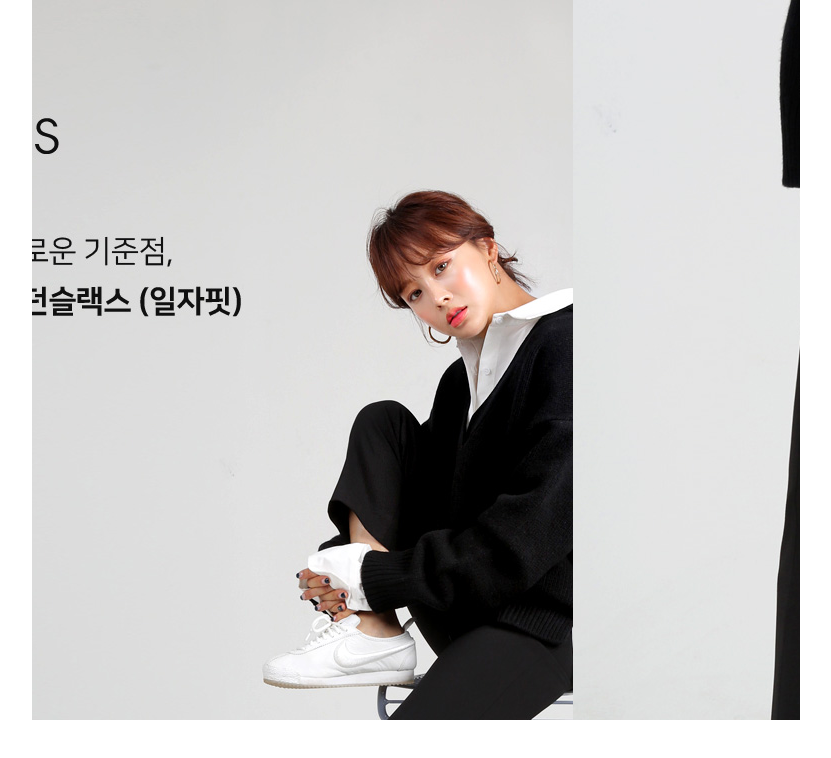
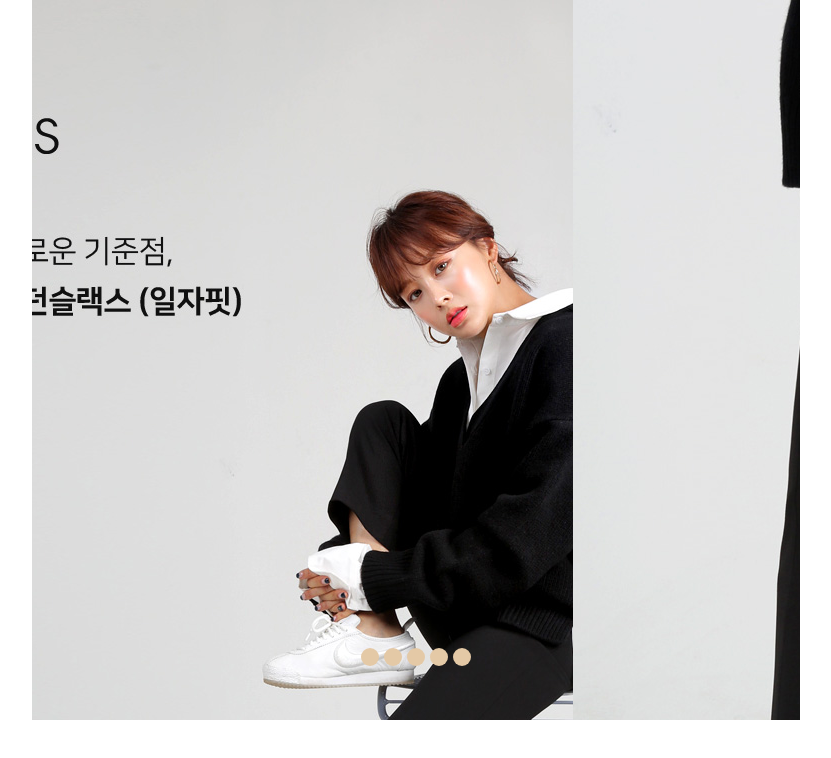
Before and after one commit to KimGenius/lesson, a plain HTML site: page Crystal/2018-03-03/index.html in a window 1280 px wide. Shown: the whole page, without its empty margins (224-1055 px from the left). Drawn offline with Linux system fonts and the light colour scheme.

Commit message:
slide-pointer html, css 작업

```diff
--- a/Crystal/2018-03-03/index.html
+++ b/Crystal/2018-03-03/index.html
@@ -19,11 +19,13 @@
         <li><img src="image/5.jpg" alt="5"></li>
     </ul>
     <div class="slide-pointer">
-        <span></span>
-        <span></span>
-        <span></span>
-        <span></span>
-        <span></span>
+        <div class="slide-pointer-area">
+            <span></span>
+            <span></span>
+            <span></span>
+            <span></span>
+            <span></span>
+        </div>
     </div>
 </div>
 </body>
--- a/Crystal/2018-03-03/style.css
+++ b/Crystal/2018-03-03/style.css
@@ -28,3 +28,24 @@
     float: left;
     list-style: none;
 }
+
+.slide-pointer {
+    position: absolute;
+    width: 100%;
+    height: 18px;
+    top: 90%;
+}
+
+.slide-pointer-area {
+    width: 15%;
+    display: flex;
+}
+
+.slide-pointer-area > span {
+    flex: 1;
+    max-width: 18px;
+    height: 18px;
+    display: inline-block;
+    border-radius: 100%;
+    background-color: #e4c9a6;
+}
```
